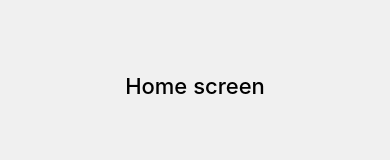
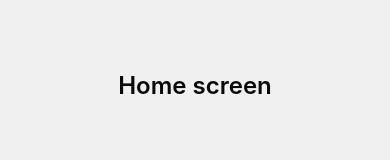
Before and after one commit to DJPajares/SocialMediaApp, a React Native app: screen /Marketplace in a window 390 px wide. Shown: the part 342-502 px from the top of the page. Built offline with nearby package versions, Linux system fonts and the light colour scheme.

Commit message:
feat: convert styled component to tailwind

```diff
--- a/components/card/Card.tsx
+++ b/components/card/Card.tsx
@@ -23,7 +23,7 @@ const Card = ({item}: CardProps) => {
   };
 
   return (
-    <View>
+    <View style={styles.container}>
       <TouchableOpacity onPress={() => handleOpenItem()}>
         <Image style={styles.card} source={{uri: item.image}} />
       </TouchableOpacity>
@@ -49,11 +49,18 @@ const Card = ({item}: CardProps) => {
 export default Card;
 
 const styles = StyleSheet.create({
+  container: {
+    shadowColor: '#000',
+    shadowOffset: {width: 0, height: 4},
+    shadowOpacity: 0.5,
+    shadowRadius: 4,
+  },
   card: {
     aspectRatio: 1,
     // resizeMode: 'contain',
     borderRadius: 8,
     backgroundColor: '#fff',
+    // marginBottom: 8,
   },
   overlay: {
     position: 'absolute',
@@ -61,6 +68,7 @@ const styles = StyleSheet.create({
     right: 0,
     bottom: 0,
     height: '30%',
+    borderRadius: 8,
   },
   labelContainer: {
     flex: 1,
--- a/containers/ExploreScreen.tsx
+++ b/containers/ExploreScreen.tsx
@@ -1,6 +1,6 @@
 import {NativeStackNavigationProp} from '@react-navigation/native-stack';
 import React from 'react';
-import {Text, SafeAreaView, StyleSheet, View} from 'react-native';
+import {Text, SafeAreaView, View} from 'react-native';
 import MainHeader from '../components/header/MainHeader';
 
 type RootStackParamList = {
@@ -18,37 +18,16 @@ type Props = {
 
 const ExploreScreen = ({navigation}: Props) => {
   return (
-    <SafeAreaView style={styles.flex}>
+    <SafeAreaView className="flex-1">
       <MainHeader />
 
-      <View style={styles.container}>
-        <Text style={styles.headerText}>Explore screen</Text>
+      <View className="flex-1 justify-center items-center mx-4">
+        <Text className=" font-semibold text-2xl text-text dark:text-text-dark">
+          Explore screen
+        </Text>
       </View>
     </SafeAreaView>
   );
 };
 
 export default ExploreScreen;
-
-const styles = StyleSheet.create({
-  flex: {
-    flex: 1,
-  },
-  container: {
-    flex: 1,
-    marginHorizontal: 16,
-    justifyContent: 'center',
-    alignItems: 'center',
-  },
-  headerText: {
-    fontSize: 22,
-    fontWeight: '500',
-    marginVertical: 5,
-  },
-  bodyText: {
-    fontSize: 16,
-    fontWeight: '400',
-    color: 'blue',
-    marginVertical: 5,
-  },
-});
--- a/containers/HomeScreen.tsx
+++ b/containers/HomeScreen.tsx
@@ -18,37 +18,16 @@ type Props = {
 
 const HomeScreen = ({navigation}: Props) => {
   return (
-    <SafeAreaView style={styles.flex}>
+    <SafeAreaView className="flex-1">
       <MainHeader />
 
-      <View style={styles.container}>
-        <Text style={styles.headerText}>Home screen</Text>
+      <View className="flex-1 justify-center items-center mx-4">
+        <Text className=" font-semibold text-2xl text-text dark:text-text-dark">
+          Home screen
+        </Text>
       </View>
     </SafeAreaView>
   );
 };
 
 export default HomeScreen;
-
-const styles = StyleSheet.create({
-  flex: {
-    flex: 1,
-  },
-  container: {
-    flex: 1,
-    marginHorizontal: 16,
-    justifyContent: 'center',
-    alignItems: 'center',
-  },
-  headerText: {
-    fontSize: 22,
-    fontWeight: '500',
-    marginVertical: 5,
-  },
-  bodyText: {
-    fontSize: 16,
-    fontWeight: '400',
-    color: 'blue',
-    marginVertical: 5,
-  },
-});
--- a/containers/MarketplaceScreen.tsx
+++ b/containers/MarketplaceScreen.tsx
@@ -1,7 +1,6 @@
 import React from 'react';
 import {
   SafeAreaView,
-  StyleSheet,
   View,
   TextInput,
   TouchableOpacity,
@@ -20,77 +19,39 @@ const MarketplaceScreen = ({navigation}) => {
   };
 
   return (
-    <SafeAreaView style={styles.flex}>
+    <SafeAreaView className="flex-1">
       <MainHeader />
 
+      <View className="m-4">
         <FlatList
           data={items}
           keyExtractor={item => item.id.toString()}
           renderItem={({item}) => (
-          <View style={styles.cardsContainer}>
+            <View className="grow-1/2 shrink-1/2 basis-1/2 mb-5 mx-2">
               <TouchableOpacity
                 key={item.id}
                 onPress={() => handleOpenItem({item})}>
                 <Card item={item} />
-              {/* <Card
-                image={item.image}
-                username={item.username}
-                userImage={item.userImage}
-              /> */}
               </TouchableOpacity>
 
-            <CardDetails
-              item={item}
-              // id={item.id}
-              // name={item.name}
-              // price={item.price}
-              // currency={item.currency}
-              // category={item.category}
-              // likeCount={item.likeCount}
-            />
+              <CardDetails item={item} />
             </View>
           )}
           ListHeaderComponent={
-          <View style={styles.searchBarContainer}>
-            <TextInput style={styles.searchBar} placeholder="Search..." />
+            <View className="mb-4">
+              <TextInput
+                className="border border-gray-300 rounded-lg p-2 text-base text-text dark:text-text-dark"
+                placeholder="Search..."
+              />
             </View>
           }
           numColumns={2}
-        // columnWrapperStyle={styles.cardsContainer}
           showsVerticalScrollIndicator={false}
           showsHorizontalScrollIndicator={false}
-        contentContainerStyle={styles.container}
         />
+      </View>
     </SafeAreaView>
   );
 };
 
 export default MarketplaceScreen;
-
-const styles = StyleSheet.create({
-  flex: {
-    flex: 1,
-  },
-  container: {
-    margin: 16,
-  },
-  searchBarContainer: {
-    marginBottom: 16,
-  },
-  searchBar: {
-    borderWidth: 1,
-    borderColor: '#ccc',
-    borderRadius: 8,
-    padding: 16,
-    fontSize: 16,
-  },
-  cardsContainer: {
-    flex: 0.5, // prevent last column from stretching
-    aspectRatio: 1,
-    marginBottom: 80, // add space between cards vertically
-    marginHorizontal: 8,
-    shadowColor: '#000',
-    shadowOpacity: 0.2,
-    shadowRadius: 8,
-  },
-});
--- a/containers/ProfileScreen.tsx
+++ b/containers/ProfileScreen.tsx
@@ -1,6 +1,6 @@
 import {NativeStackNavigationProp} from '@react-navigation/native-stack';
 import React from 'react';
-import {Text, SafeAreaView, StyleSheet, View} from 'react-native';
+import {Text, SafeAreaView, View} from 'react-native';
 import MainHeader from '../components/header/MainHeader';
 
 type RootStackParamList = {
@@ -18,37 +18,16 @@ type Props = {
 
 const ProfileScreen = ({navigation}: Props) => {
   return (
-    <SafeAreaView style={styles.flex}>
+    <SafeAreaView className="flex-1">
       <MainHeader />
 
-      <View style={styles.container}>
-        <Text style={styles.headerText}>Profile screen</Text>
+      <View className="flex-1 justify-center items-center mx-4">
+        <Text className=" font-semibold text-2xl text-text dark:text-text-dark">
+          Profile screen
+        </Text>
       </View>
     </SafeAreaView>
   );
 };
 
 export default ProfileScreen;
-
-const styles = StyleSheet.create({
-  flex: {
-    flex: 1,
-  },
-  container: {
-    flex: 1,
-    marginHorizontal: 16,
-    justifyContent: 'center',
-    alignItems: 'center',
-  },
-  headerText: {
-    fontSize: 22,
-    fontWeight: '500',
-    marginVertical: 5,
-  },
-  bodyText: {
-    fontSize: 16,
-    fontWeight: '400',
-    color: 'blue',
-    marginVertical: 5,
-  },
-});
--- a/containers/ReviewScreen.tsx
+++ b/containers/ReviewScreen.tsx
@@ -1,34 +1,19 @@
 import React from 'react';
-import {Text, SafeAreaView, StyleSheet, View} from 'react-native';
+import {Text, SafeAreaView, View} from 'react-native';
 import ModalHeader from '../components/header/ModalHeader';
 
 const ReviewScreen = ({navigation}) => {
   return (
-    <SafeAreaView style={styles.flex}>
+    <SafeAreaView className="flex-1">
       <ModalHeader title="Review" />
 
-      <View style={styles.container}>
-        <Text style={styles.headerText}>Review</Text>
+      <View className="flex-1 justify-center items-center mx-4">
+        <Text className=" font-semibold text-2xl text-text dark:text-text-dark">
+          Review
+        </Text>
       </View>
     </SafeAreaView>
   );
 };
 
 export default ReviewScreen;
-
-const styles = StyleSheet.create({
-  flex: {
-    flex: 1,
-  },
-  container: {
-    flex: 1,
-    marginHorizontal: 16,
-    justifyContent: 'center',
-    alignItems: 'center',
-  },
-  headerText: {
-    fontSize: 22,
-    fontWeight: '500',
-    marginVertical: 5,
-  },
-});
```
Lines whose indentation alone changed are shown as unchanged.
